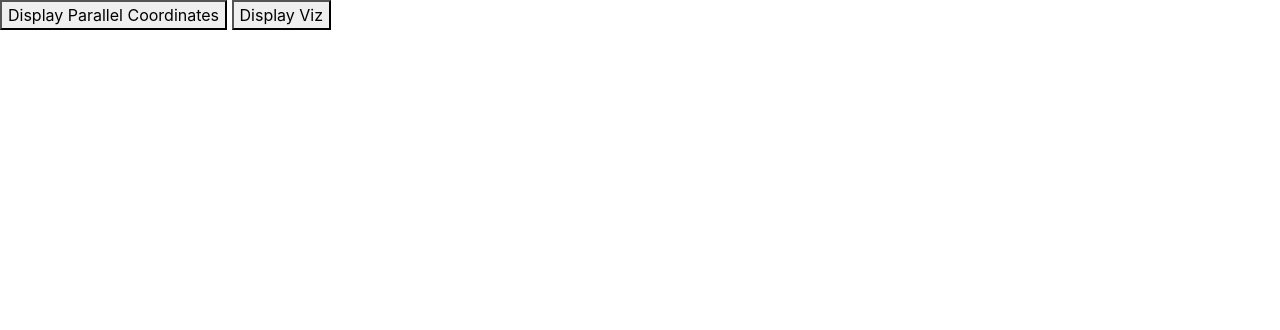
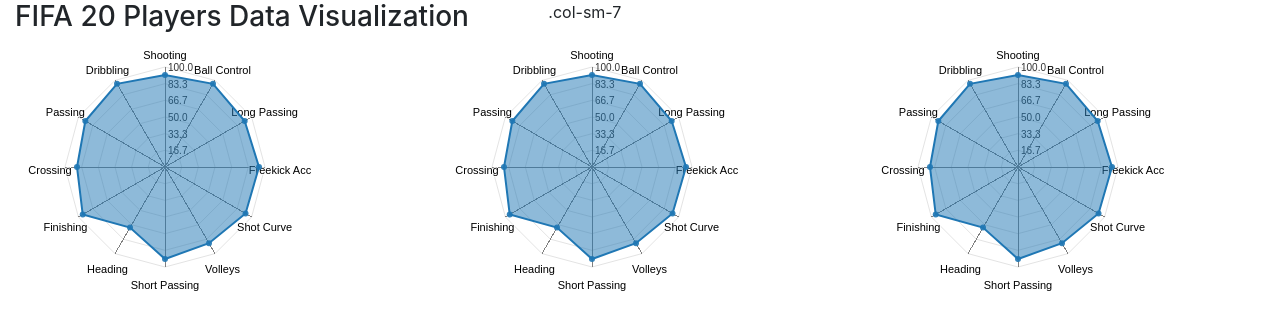
Before and after one commit to nikhildoifode/fifa_20_players_visualization, a Flask app: template templates/index.html in a window 1280 px wide. Shown: the top 330 px of the page. Run offline with Flask 2, Linux system fonts and the light colour scheme; the template is opened without the code that fills it, so the values that code supplies are empty; some libraries are stand-ins or nearby versions.

Commit message:
first commit with layout

```diff
--- a/app.py
+++ b/app.py
@@ -10,9 +10,11 @@
     return render_template("index.html")
 
 
+
 @app.route("/displayVisualization")
 def displayCharts():
     return jsonify(data = resultData)
+
 
 
 if __name__ == "__main__":
--- /dev/null
+++ b/static/RadarChart.js
@@ -0,0 +1,213 @@
+
+var RadarChart = {
+  draw: function(id, d, options){
+  var cfg = {
+     radius: 3,
+     w: 150,
+     h: 150,
+     factor: 1,
+     factorLegend: .85,
+     levels: 3,
+     maxValue: 0,
+     radians: 2 * Math.PI,
+     opacityArea: 0.5,
+     ToRight: 5,
+     TranslateX: 50,
+     TranslateY: 25,
+     ExtraWidthX: 50,
+     ExtraWidthY: 50,
+     color: d3.scaleOrdinal(d3.schemeCategory10)
+    };
+
+    if('undefined' !== typeof options){
+      for(var i in options){
+        if('undefined' !== typeof options[i]){
+          cfg[i] = options[i];
+        }
+      }
+    }
+    cfg.maxValue = 100;
+    var allAxis = (d[0].map(function(i, j){return i.axis}));
+    var total = allAxis.length;
+    var radius = cfg.factor*Math.min(cfg.w/2, cfg.h/2);
+    var Format = d3.format(".1f");
+    d3.select(id).select("svg").remove();
+
+    var g = d3.select(id)
+            .append("svg")
+            .attr("width", cfg.w+cfg.ExtraWidthX)
+            .attr("height", cfg.h+cfg.ExtraWidthY)
+            .append("g")
+            .attr("transform", "translate(" + cfg.TranslateX + "," + cfg.TranslateY + ")");
+            ;
+
+    var tooltip;
+
+    //Circular segments
+    for(var j=0; j<cfg.levels; j++){
+      var levelFactor = cfg.factor*radius*((j+1)/cfg.levels);
+      g.selectAll(".levels")
+       .data(allAxis)
+       .enter()
+       .append("svg:line")
+       .attr("x1", function(d, i){return levelFactor*(1-cfg.factor*Math.sin(i*cfg.radians/total));})
+       .attr("y1", function(d, i){return levelFactor*(1-cfg.factor*Math.cos(i*cfg.radians/total));})
+       .attr("x2", function(d, i){return levelFactor*(1-cfg.factor*Math.sin((i+1)*cfg.radians/total));})
+       .attr("y2", function(d, i){return levelFactor*(1-cfg.factor*Math.cos((i+1)*cfg.radians/total));})
+       .attr("class", "line")
+       .style("stroke", "grey")
+       .style("stroke-opacity", "0.75")
+       .style("stroke-width", "0.3px")
+       .attr("transform", "translate(" + (cfg.w/2-levelFactor) + ", " + (cfg.h/2-levelFactor) + ")");
+    }
+
+    //Text indicating at what % each level is
+    for(var j=0; j<cfg.levels; j++){
+      var levelFactor = cfg.factor*radius*((j+1)/cfg.levels);
+      g.selectAll(".levels")
+       .data([1]) //dummy data
+       .enter()
+       .append("svg:text")
+       .attr("x", function(d){return levelFactor*(1-cfg.factor*Math.sin(0))-2;})
+       .attr("y", function(d){return levelFactor*(1-cfg.factor*Math.cos(0))+4;})
+       .attr("class", "legend")
+       .style("font-family", "sans-serif")
+       .style("font-size", "10px")
+       .attr("transform", "translate(" + (cfg.w/2-levelFactor + cfg.ToRight) + ", " + (cfg.h/2-levelFactor) + ")")
+       .attr("fill", "#333333")
+       .text(Format((j+1)*cfg.maxValue/cfg.levels));
+    }
+
+    series = 0;
+
+    var axis = g.selectAll(".axis")
+            .data(allAxis)
+            .enter()
+            .append("g")
+            .attr("class", "axis");
+
+    axis.append("line")
+        .attr("x1", cfg.w/2)
+        .attr("y1", cfg.h/2)
+        .attr("x2", function(d, i){return cfg.w/2*(1-cfg.factor*Math.sin(i*cfg.radians/total));})
+        .attr("y2", function(d, i){return cfg.h/2*(1-cfg.factor*Math.cos(i*cfg.radians/total));})
+        .attr("class", "line")
+        .style("stroke", "grey")
+        .style("stroke-width", "1px");
+
+    axis.append("text")
+        .attr("class", "legend")
+        .text(function(d){return d})
+        .style("font-family", "sans-serif")
+        .style("font-size", "11px")
+        .attr("text-anchor", "middle")
+        .attr("dy", "1.5em")
+        .attr("transform", function(d, i){return "translate(0, -10)"})
+        .attr("x", function(d, i){return cfg.w/2*(1-cfg.factorLegend*Math.sin(i*cfg.radians/total))-30*Math.sin(i*cfg.radians/total);})
+        .attr("y", function(d, i){return cfg.h/2*(1-Math.cos(i*cfg.radians/total))-15*Math.cos(i*cfg.radians/total);});
+
+
+    d.forEach(function(y, x){
+      dataValues = [];
+      g.selectAll(".nodes")
+        .data(y, function(j, i){
+          dataValues.push([
+            cfg.w/2*(1-(parseFloat(Math.max(j.value, 0))/cfg.maxValue)*cfg.factor*Math.sin(i*cfg.radians/total)),
+            cfg.h/2*(1-(parseFloat(Math.max(j.value, 0))/cfg.maxValue)*cfg.factor*Math.cos(i*cfg.radians/total))
+          ]);
+        });
+      dataValues.push(dataValues[0]);
+      g.selectAll(".area")
+                     .data([dataValues])
+                     .enter()
+                     .append("polygon")
+                     .attr("class", "radar-chart-serie"+series)
+                     .style("stroke-width", "2px")
+                     .style("stroke", cfg.color(series))
+                     .attr("points",function(d) {
+                         var str="";
+                         for(var pti=0;pti<d.length;pti++){
+                             str=str+d[pti][0]+","+d[pti][1]+" ";
+                         }
+                         return str;
+                      })
+                     .style("fill", function(j, i){return cfg.color(series)})
+                     .style("fill-opacity", cfg.opacityArea)
+                     .on('mouseover', function (d){
+                                        z = "polygon."+d3.select(this).attr("class");
+                                        g.selectAll("polygon")
+                                         .transition(200)
+                                         .style("fill-opacity", 0.1);
+                                        g.selectAll(z)
+                                         .transition(200)
+                                         .style("fill-opacity", .7);
+                                      })
+                     .on('mouseout', function(){
+                                        g.selectAll("polygon")
+                                         .transition(200)
+                                         .style("fill-opacity", cfg.opacityArea);
+                     });
+      series++;
+    });
+    series=0;
+
+
+    d.forEach(function(y, x){
+      g.selectAll(".nodes")
+        .data(y).enter()
+        .append("svg:circle")
+        .attr("class", "radar-chart-serie"+series)
+        .attr('r', cfg.radius)
+        .attr("alt", function(j){return Math.max(j.value, 0)})
+        .attr("cx", function(j, i){
+          dataValues.push([
+            cfg.w/2*(1-(parseFloat(Math.max(j.value, 0))/cfg.maxValue)*cfg.factor*Math.sin(i*cfg.radians/total)),
+            cfg.h/2*(1-(parseFloat(Math.max(j.value, 0))/cfg.maxValue)*cfg.factor*Math.cos(i*cfg.radians/total))
+        ]);
+        return cfg.w/2*(1-(Math.max(j.value, 0)/cfg.maxValue)*cfg.factor*Math.sin(i*cfg.radians/total));
+        })
+        .attr("cy", function(j, i){
+          return cfg.h/2*(1-(Math.max(j.value, 0)/cfg.maxValue)*cfg.factor*Math.cos(i*cfg.radians/total));
+        })
+        .attr("data-id", function(j){return j.axis})
+        .style("fill", cfg.color(series)).style("fill-opacity", .9)
+        .on('mouseover', function (d){
+                    newX =  parseFloat(d3.select(this).attr('cx')) - 10;
+                    newY =  parseFloat(d3.select(this).attr('cy')) - 5;
+
+                    tooltip
+                        .attr('x', newX)
+                        .attr('y', newY)
+                        .text(Format(d.value))
+                        .transition(200)
+                        .style('opacity', 1);
+
+                    z = "polygon."+d3.select(this).attr("class");
+                    g.selectAll("polygon")
+                        .transition(200)
+                        .style("fill-opacity", 0.1);
+                    g.selectAll(z)
+                        .transition(200)
+                        .style("fill-opacity", .7);
+                  })
+        .on('mouseout', function(){
+                    tooltip
+                        .transition(200)
+                        .style('opacity', 0);
+                    g.selectAll("polygon")
+                        .transition(200)
+                        .style("fill-opacity", cfg.opacityArea);
+                  })
+        .append("svg:title")
+        .text(function(j){return Math.max(j.value, 0)});
+
+      series++;
+    });
+    //Tooltip
+
+    tooltip = g.append('text')
+               .style('opacity', 0)
+               .style('font-family', 'sans-serif')
+               .style('font-size', '13px');
+  }
+};
--- a/static/main.js
+++ b/static/main.js
@@ -1,6 +1,6 @@
-var margin = {top: 30, right: 10, bottom: 10, left: 10},
-width = 960 - margin.left - margin.right,
-height = 500 - margin.top - margin.bottom;
+var margin = {top: 0, right: 0, bottom: 0, left: 0},
+width = 842 - margin.left - margin.right,
+height = 405 - margin.top - margin.bottom;
 
 var SCRIPT_ROOT = window.location.href
 
@@ -8,6 +8,7 @@
     $.getJSON(SCRIPT_ROOT + '/displayVisualization',
     (d) => {
         createGraph(d.data)
+        tabulate(d.data)
     })
 }
 
@@ -139,6 +140,7 @@
 }
 
 
+
 function createGraph(data) {
     d3.select(".viz").html('')
 
@@ -146,9 +148,9 @@
     var svg = d3.select(".viz")
     .append("svg")
     .attr("width", width + margin.left + margin.right)
-    .attr("height", height + margin.top + margin.bottom + 20)
-    .style('margin-left', '13%')
-    .style('padding', '1px 70px')
+    .attr("height", height + margin.top + margin.bottom)
+    .style('margin-left', '0%')
+    .style('padding', '0px 0px')
     .append("g")
     .attr("transform", "translate(" + margin.left + "," + margin.top + ")")
 
@@ -253,4 +255,8 @@
     .attr("dy", ".35em")
     .style("text-anchor", "end")
     .text((d) => { return "Cluster " + d + " -" })
+
 }
+function generateSpiderChart() {
+
+}
--- /dev/null
+++ b/static/script.js
@@ -0,0 +1,39 @@
+var w = 200,
+    h = 200;
+
+
+
+
+
+//Data
+var d = [
+          [
+            {axis:"Shooting",value:92},
+            {axis:"Dribbling",value:96},
+            {axis:"Passing",value:92},
+            {axis:"Crossing",value:88},
+            {axis:"Finishing",value:95},
+            {axis:"Heading",value:70},
+            {axis:"Short Passing",value:92},
+            {axis:"Volleys",value:88},
+            {axis:"Shot Curve",value:93},
+            {axis:"Freekick Acc",value:94},
+            {axis:"Long Passing",value:92},
+            {axis:"Ball Control",value:96},
+          ]
+        ];
+
+//Options for the Radar chart, other than default
+var mycfg = {
+  w: w,
+  h: h,
+  maxValue: 1,
+  levels: 6,
+  ExtraWidthX: 100
+}
+
+//Call function to draw the Radar chart
+//Will expect that data is in %'s
+RadarChart.draw("#chart0", d, mycfg);
+RadarChart.draw("#chart1", d, mycfg);
+RadarChart.draw("#chart2", d, mycfg);
--- a/static/style.css
+++ b/static/style.css
@@ -29,11 +29,3 @@
 	text-shadow: 0 1px 0 #fff, 1px 0 0 #fff, 0 -1px 0 #fff, -1px 0 0 #fff;
 	cursor: move;
 }
-
-.mainRow {
-    height: 400px;
-}
-
-.secondRow {
-    height: 150px;
-}
--- a/templates/index.html
+++ b/templates/index.html
@@ -1,10 +1,11 @@
 <!DOCTYPE HTML>
 <meta charset="utf-8">
 <html>
+
     <head>
         <link rel="stylesheet" href="./static/style.css">
-		<script src="http://d3js.org/d3.v5.min.js"></script>
-
+        <script src="http://d3js.org/d3.v4.min.js"></script>
+        <script src="./static/RadarChart.js"></script>
         <!-- <script src="https://cdnjs.cloudflare.com/ajax/libs/jquery/3.0.0-beta1/jquery.min.js"></script> -->
         <!-- <script src="https://code.jquery.com/ui/1.11.3/jquery-ui.min.js"></script> -->
 
@@ -16,26 +17,36 @@
         <title> Visualization Project </title>
     </head>
     <body>
-		<!-- <div class="container-fluid">
+        <div class="container-fluid">
             <div class="row">
-				<div class="col-sm-5"> <h3>FIFA 20 Players Data Visualization</h3> </div>
-				<div class="col-sm-7">.col-sm-7</div>
+                <div class="col-5"> <h3>FIFA 20 Players Data Visualization</h3> </div>
+                <div class="col-7">.col-sm-7</div>
             </div>
 
-			<div class="row mainRow">
-				<div class="col-sm-6" style="border: ridge;">1 of 2</div>
-				<div id="2of2" class="col-sm-6" style="border: ridge;">2 of 2</div>
+            <div class="row mainRow h-100">
+                <div class="col-8 h-75 viz" style="border: none;"></div>
+                <div id="table" class="col-4 h-75" style="border: none;"></div>
+                <div class="w-100"></div>
+                <div class="col-4 h-25" id="chart0"></div>
+                <div class="col-4 h-25" id="chart1"></div>
+                <div class="col-4 h-25" id="chart2"></div>
             </div>
+        </div>
+        <!-- <button class="button" onclick="generateParallelCo()"> Display Parallel Coordinates</button> -->
 
-			<div class="row secondRow">
-				<div class="col-sm-4" style="border: ridge;">1 of 3</div>
-				<div class="col-sm-4" style="border: ridge;">2 of 3</div>
-				<div class="col-sm-4" style="border: ridge;">4 of 3</div>
-			</div>
-		</div> -->
-		<button class="button" onclick="generateParallelCo()"> Display Parallel Coordinates</button>
-		<button class="button" onclick="generateViz()"> Display Viz</button>
-		<div class="viz"></div>
+                <!-- <div class="viz col-lg"></div> -->
+        <!-- <button class="button" onclick="generateSpiderChart()"> Spider Chart</button> -->
+
+<!--         <script src="./static/main.js"></script>
+        <script>generateParallelCo()</script> -->
+
+<!-- 		<button class="button" onclick="generateParallelCo()"> Display Parallel Coordinates</button>
+		<button class="button" onclick="generateViz()"> Display Viz</button> -->
+		<!-- <div class="viz"></div> -->
 		<script src="./static/main.js"></script>
+
+    <script type="text/javascript" src="./static/script.js"></script>
+    <script>generateViz()</script>
     </body>
+
 </html>
```
Also changed, not shown: templates/spider.html (added, +37 -0 lines). Lines whose indentation alone changed are shown as unchanged.
